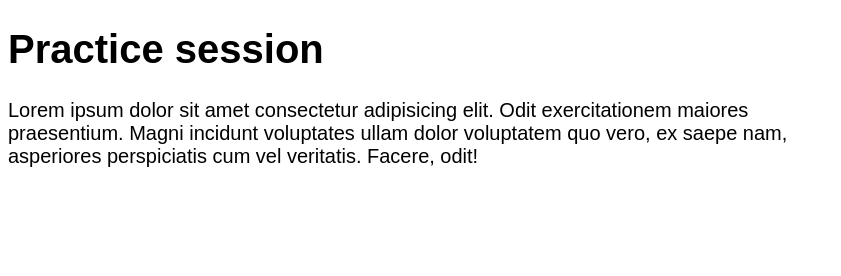
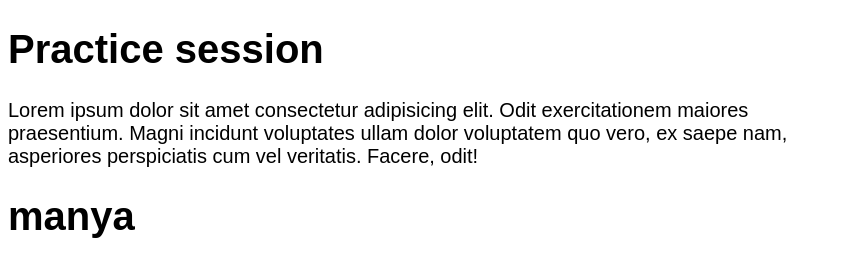
Before and after one commit to Manyakkkk/ACIT-1620-Lab-2, a plain HTML site: page index.html in a window 1280 px wide. Shown: the whole page, without its empty margins (0-841 px from the left). Drawn offline with Linux system fonts and the light colour scheme.

Commit message:
add content into index

```diff
--- a/index.html
+++ b/index.html
@@ -10,6 +10,6 @@
 <body>
     <h1>Practice session</h1>
     <p>Lorem ipsum dolor sit amet consectetur adipisicing elit. Odit exercitationem maiores praesentium. Magni incidunt voluptates ullam dolor voluptatem quo vero, ex saepe nam, asperiores perspiciatis cum vel veritatis. Facere, odit!</p>
-
+    <h1>manya</h1>
 </body>
 </html>
```
